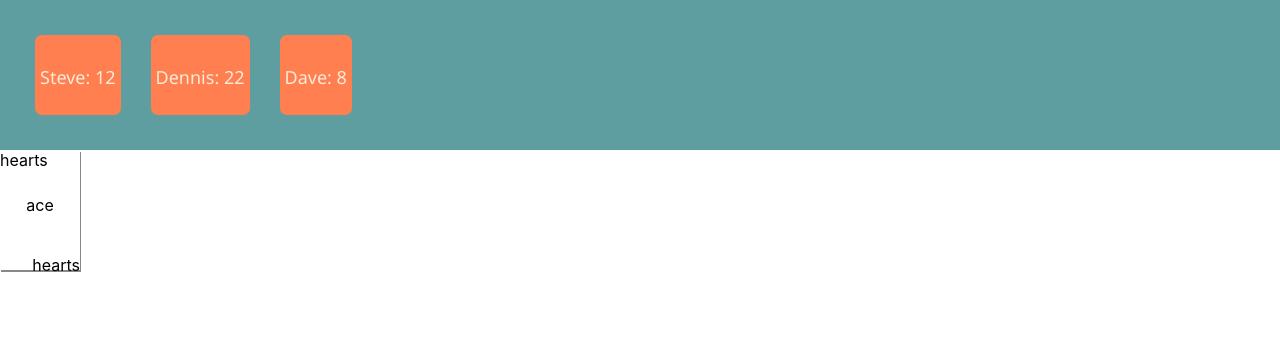
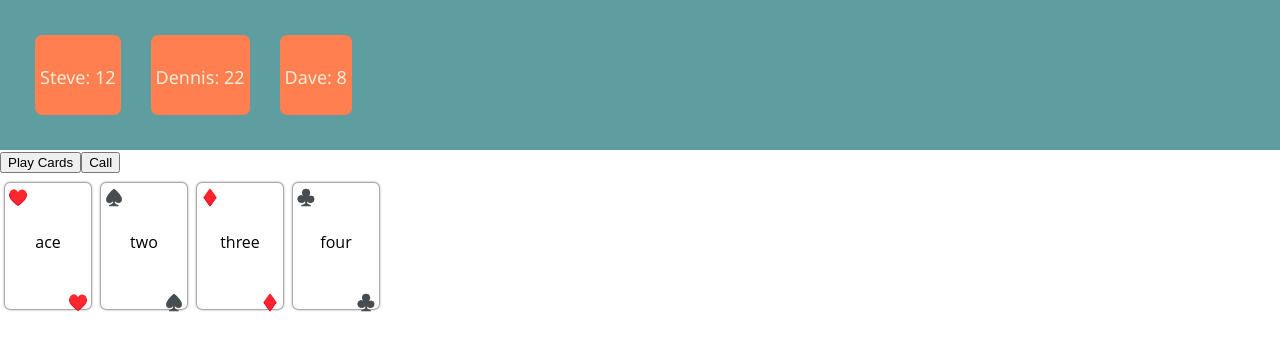
Before and after one commit to THEredhoodieguy/Cheat, a React (Create React App) app in the folder cheat-client/: page / in a window 1280 px wide. Shown: the top 350 px of the page. Built offline with nearby package versions, Linux system fonts and the light colour scheme.

Commit message:
Added a hand to hold the player's cards

```diff
--- a/cheat-client/src/App.css
+++ b/cheat-client/src/App.css
@@ -1,6 +1,7 @@
 body {
   margin: 0;
   padding: 0;
+  font-family: 'Open Sans', sans-serif;
 }
 
 .app {
@@ -18,11 +19,6 @@ body {
   height: 100px;
   background-color: cadetblue;
   display: flex;
-}
-
-.header button {
-  margin-left: 15px;
-  margin-right: 15px;
 }
 
 .opponent {
@@ -44,12 +40,19 @@ body {
 
 }
 
+.cards {
+  margin-top: 10px;
+  display: flex;
+}
+
 .card {
   width: 80px;
   height: 120px;
-  border-radius: 5;
-  outline: 1px #999999;
-  box-shadow: 1px 2px #888888;
+  margin-left: 5px;
+  margin-right: 5px;
+  padding: 3px;
+  border-radius: 5px;
+  box-shadow: 0 0 2pt black;
 }
 
 .top-left {
--- a/cheat-client/src/App.js
+++ b/cheat-client/src/App.js
@@ -1,17 +1,19 @@
 import React from 'react';
+import Header from './components/Header';
+import Hand from './components/Hand';
+
 import './App.css';
-import Card from './components/Card';
-import Header from './components/Header';
 
 class App extends React.Component {
 
   render = () => {
     const opps = [{"name": "Steve", "handSize": 12}, {"name":"Dennis", "handSize":22}, {"name":"Dave", "handSize":8}];
+    const hand = [{"suit":"♥️", "value":"ace"}, {"suit":"♠️", "value":"two"}, {"suit":"♦️", "value":"three"}, {"suit":"♣️", "value":"four"}];
 
     return (
       <div className="app">
         <Header opponents={opps}/>
-        <Card suit="hearts" value="ace"/>
+        <Hand cards={hand} />
       </div>
     );
   };
--- /dev/null
+++ b/cheat-client/src/components/Hand.jsx
@@ -0,0 +1,24 @@
+import React from 'react';
+import Card from './Card';
+
+//holds the player's hand and has the buttons for the player to submit a move or call a bluff
+class Hand extends React.Component {
+
+    render = () => {
+        return (
+            <div className="hand">
+                <div className="player-buttons">
+                    <button>Play Cards</button>
+                    <button>Call</button>
+                </div>
+                <div className="cards">
+                    {this.props.cards?.map((value, index) => {
+                        return <Card key={index} suit={value.suit} value={value.value} />
+                    })}
+                </div>
+            </div>
+        );
+    };
+}
+
+export default Hand;
```
